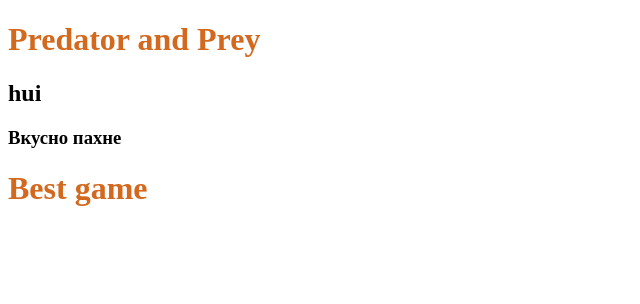
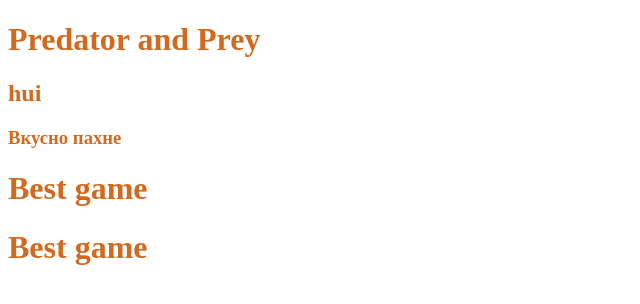
Before and after one commit to KatsuboDmytro/YOURULE, a plain HTML site: page PredatorAndPrey/index.html in a window 1280 px wide. Shown: the whole page, without its empty margins (0-640 px from the left). Drawn offline with Linux system fonts and the light colour scheme.

Commit message:
For main branch

```diff
--- a/PredatorAndPrey/css/style.css
+++ b/PredatorAndPrey/css/style.css
@@ -1,3 +1,9 @@
 h1{
 	color: chocolate;
 }
+h2{
+	color: chocolate;
+}
+h3{
+	color: chocolate;
+}
--- a/PredatorAndPrey/js/script.js
+++ b/PredatorAndPrey/js/script.js
@@ -1 +1,2 @@
 document.write("<h1>", "Best game", "<br>");
+document.write("<h1>", "Best game", "<br>");
```
